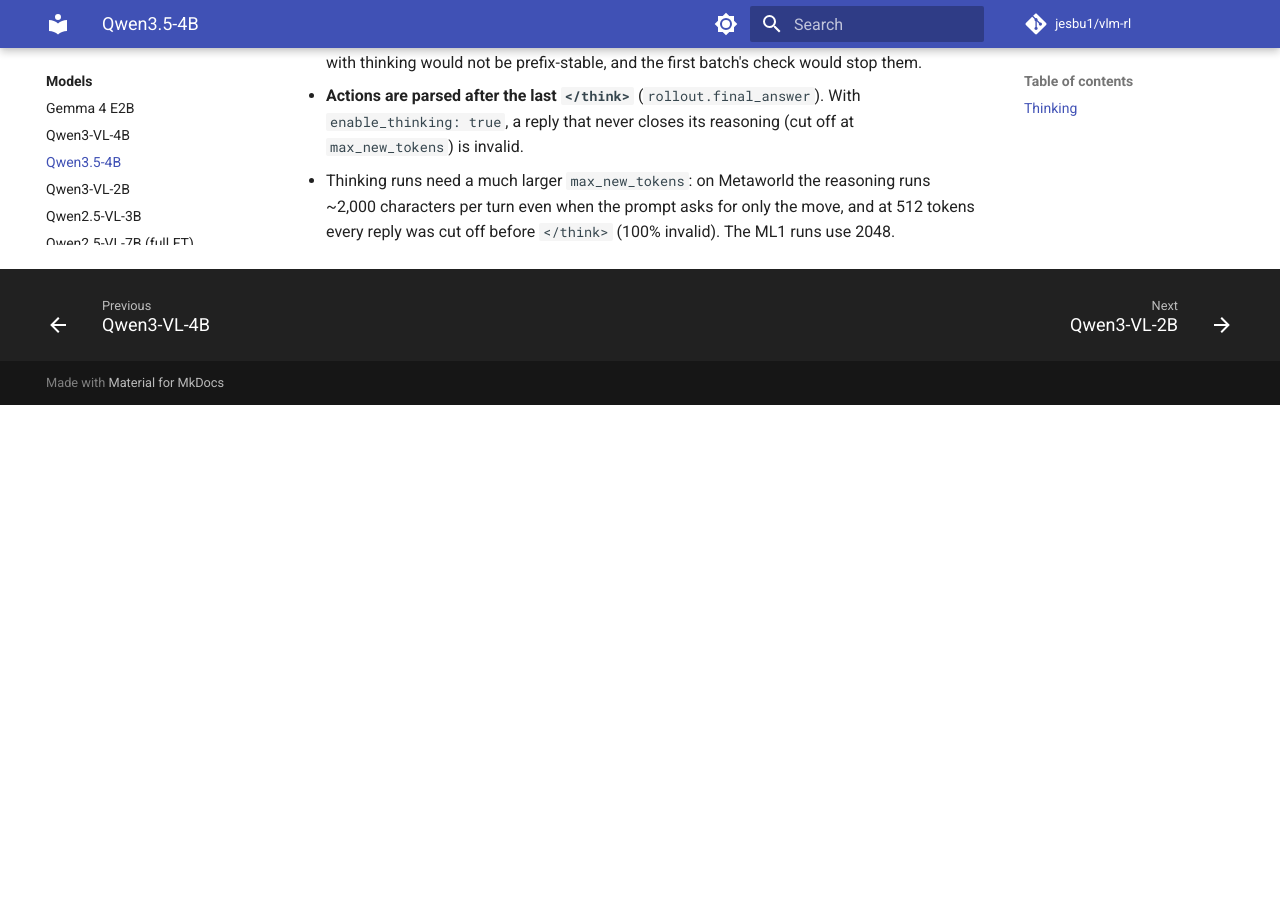
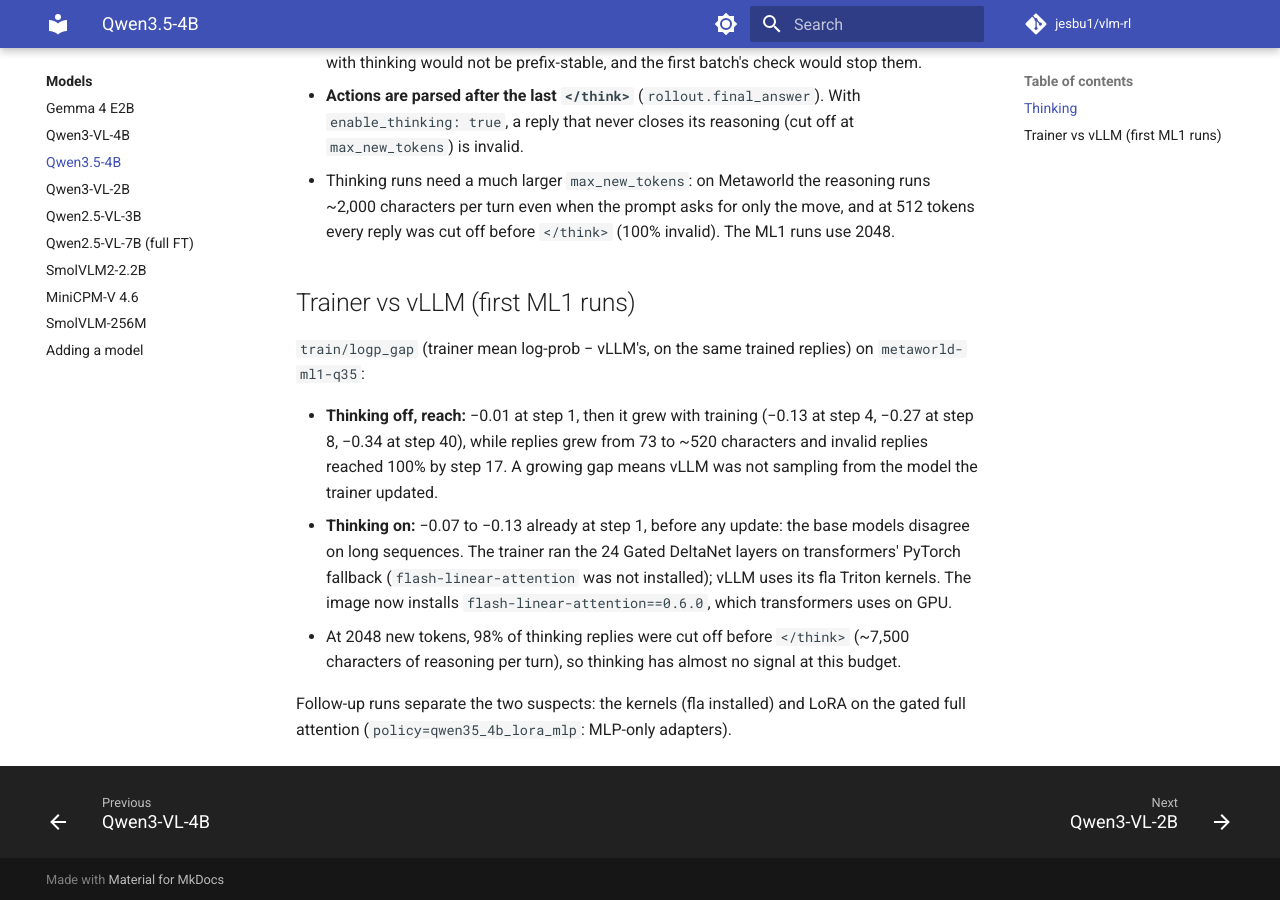
Before and after one commit to jesbu1/vlm-rl, an MkDocs documentation site: the page built from docs/models/qwen3.5-4b.md, in a window 1280 px wide and 900 px high, scrolled down 921 px. Built offline with MkDocs 1.6.1 and Material for MkDocs 9.7.7, drawn with Linux system fonts in a browser that asks for light colours; comment, search, counter and statistics services are not loaded; before the commit the page ends 1326 px from its top, so only the background shows below that.

Commit message:
Lane vLLM ports below the ephemeral range (lane 0's server took lane 1's port); flash-linear-attention in the training image (Qwen3.5 Gated DeltaNet ran on the PyTorch fallback, base logp gap -0.1 on long replies); Qwen3.5 MLP-only LoRA control preset; first Qwen3.5 ML1 findings
Co-Authored-By: Claude Opus 5.5 <noreply@anthropic.com>

```diff
--- a/docs/models/qwen3.5-4b.md
+++ b/docs/models/qwen3.5-4b.md
@@ -28,3 +28,20 @@ kwargs reach vLLM and the trainer's tokenization, so both render the same prompt
 * **Actions are parsed after the last `</think>`** (`rollout.final_answer`). With `enable_thinking: true`, a reply
   that never closes its reasoning (cut off at `max_new_tokens`) is invalid.
 * Thinking runs need a much larger `max_new_tokens`: on Metaworld the reasoning runs ~2,000 characters per turn even when the prompt asks for only the move, and at 512 tokens every reply was cut off before `</think>` (100% invalid). The ML1 runs use 2048.
+
+## Trainer vs vLLM (first ML1 runs)
+
+`train/logp_gap` (trainer mean log-prob − vLLM's, on the same trained replies) on `metaworld-ml1-q35`:
+
+* **Thinking off, reach:** −0.01 at step 1, then it grew with training (−0.13 at step 4, −0.27 at step 8, −0.34
+  at step 40), while replies grew from 73 to ~520 characters and invalid replies reached 100% by step 17. A growing
+  gap means vLLM was not sampling from the model the trainer updated.
+* **Thinking on:** −0.07 to −0.13 already at step 1, before any update: the base models disagree on long sequences.
+  The trainer ran the 24 Gated DeltaNet layers on transformers' PyTorch fallback (`flash-linear-attention` was not
+  installed); vLLM uses its fla Triton kernels. The image now installs `flash-linear-attention==0.6.0`, which
+  transformers uses on GPU.
+* At 2048 new tokens, 98% of thinking replies were cut off before `</think>` (~7,500 characters of reasoning per
+  turn), so thinking has almost no signal at this budget.
+
+Follow-up runs separate the two suspects: the kernels (fla installed) and LoRA on the gated full attention
+(`policy=qwen35_4b_lora_mlp`: MLP-only adapters).
```
Also changed, not shown: 4 other files.
